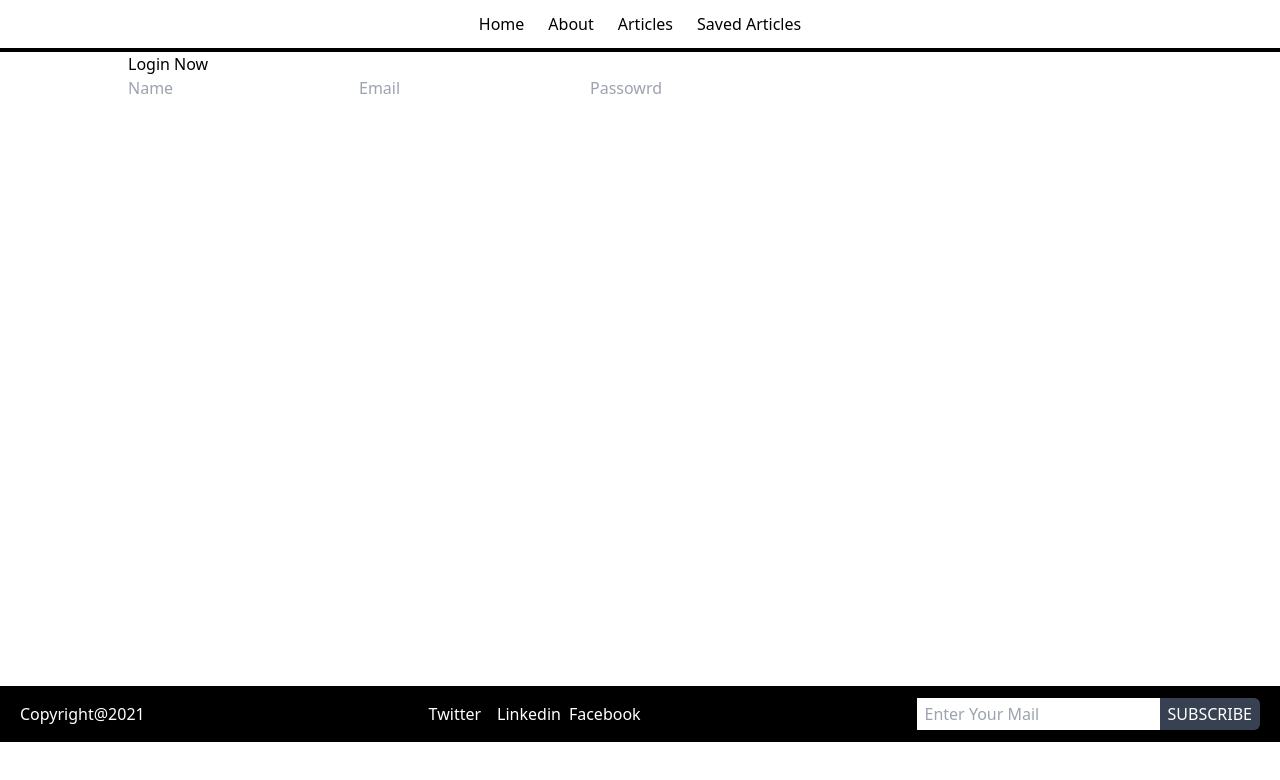
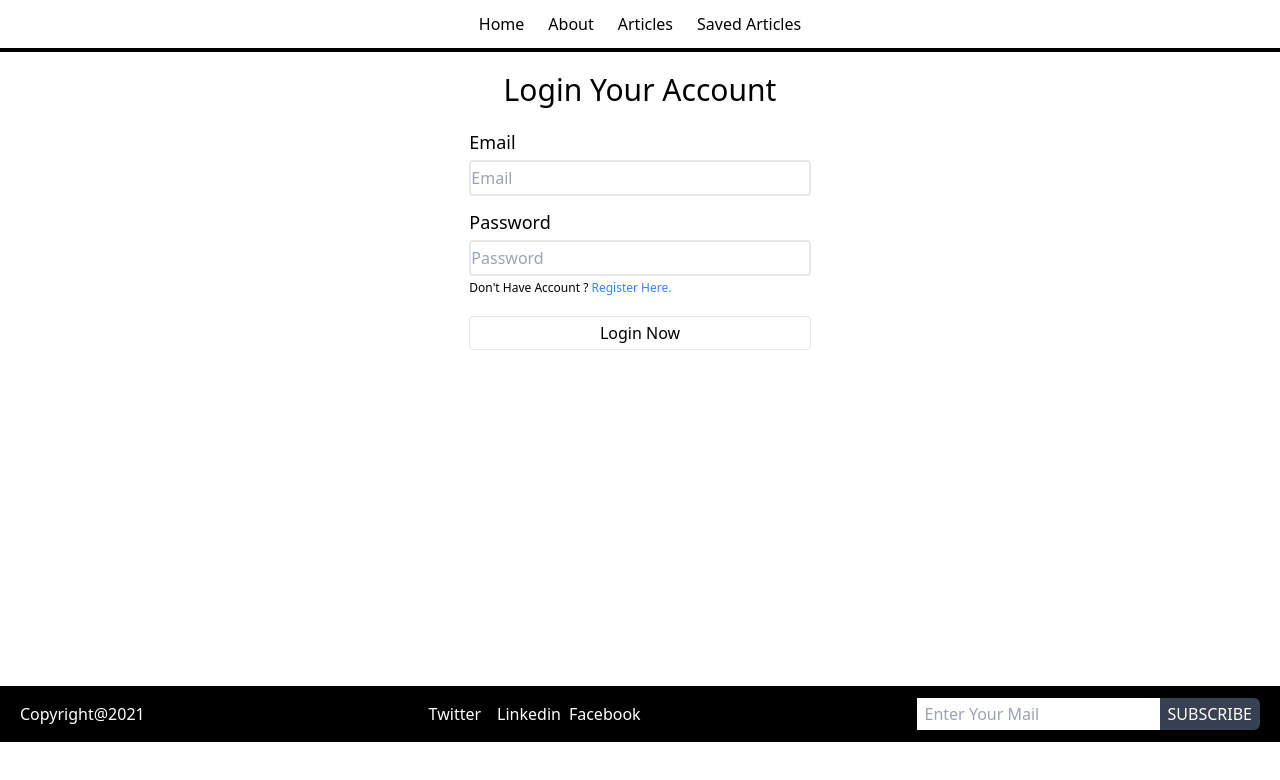
Before and after one commit to yagyaraj234/blogg-app, a React (Create React App) app in the folder bblog-app/: page /login in a window 1280 px wide. Shown: the top 780 px of the page. Built offline with nearby package versions, Linux system fonts and the light colour scheme.

Commit message:
login-register page added

```diff
--- a/bblog-app/src/pages/CreateAccount.jsx
+++ b/bblog-app/src/pages/CreateAccount.jsx
@@ -1,9 +1,23 @@
 import React from 'react'
+import { Link } from 'react-router-dom'
 
 const CreateAccount = () => {
-  return (
-    <div>CreateAccount</div>
-  )
+    return (
+        < div className=' m-auto flex flex-col pt-5 w-2/6 '>
+        <h1 className='text-3xl text-center mb-5'>Create a New Account</h1>
+        <label  className='text-lg'>Name</label>
+        <input className='my-1 py-1 border rounded outline-none border-2' type="text" placeholder='Enter your name'/>
+        <label  className='text-lg'>Email</label>
+        <input className='my-1 py-1 border rounded outline-none border-2' type="text" placeholder='Enter you mail'/>
+
+        <label className='text-lg mt-2'>Password</label>
+        <input className='border rounded outline-none border-2 py-1 my-1' type="text" placeholder='Password'/>
+        <p className='text-xs '>Already Have Account ? <Link className='text-blue-500' to='/login'>Login Here.</Link></p>
+
+        <button className='py-1 mt-5 border rounded hover:bg-gray-400 '>Register Now</button>
+
+        </div>
+      )
 }
 
 export default CreateAccount
--- a/bblog-app/src/pages/LoginPage.jsx
+++ b/bblog-app/src/pages/LoginPage.jsx
@@ -1,15 +1,41 @@
-import React from 'react'
+import {useState} from 'react'
+import { Link,useNavigate } from 'react-router-dom'
+import {getAuth,signInWithEmailAndPassword} from 'firebase/auth'
+
+
 
 const LoginPage = () => {
+    const [email,setEmail]=useState('');
+    const [password,setPassword]=useState('');
+
+    const [error,setError]=useState('');
+    const navigate =useNavigate();
+
+    const logIn = async () =>{
+
+      try{  await signInWithEmailAndPassword(getAuth(),email,password);
+        navigate('/articles');
+      } catch(e){
+        setError(e.message);
+      }
+    }
+
   return (
-    <>
-    <h1>Login Now</h1>
+    < div className=' m-auto flex flex-col pt-5 w-2/6 '>
 
-    <input type="text" placeholder='Name'/>
-    <input type="text" placeholder='Email'/>
-    <input type="text" placeholder='Passowrd'/>
+    <h1 className='text-3xl text-center mb-5'>Login Your Account</h1>
+    {error && <p >{error}</p>}
+    <label  className='text-lg'>Email</label>
+    <input  className='my-1 py-1 border rounded outline-none border-2' type="text" placeholder='Email' value={email}
+    onChange={e =>setEmail(e.target.value)}/>
 
-    </>
+    <label className='text-lg mt-2'>Password</label>
+    <input className='border rounded outline-none border-2 py-1 my-1' type="password" value={password} placeholder='Password'onChange={e =>setPassword(e.target.value)}/>
+    <p className='text-xs '>Don't Have Account ? <Link className='text-blue-500' to='/register'>Register Here.</Link></p>
+
+    <button className='py-1 mt-5 border rounded hover:bg-gray-400 ' onClick={logIn}>Login Now</button>
+
+    </div>
   )
 }
 
```
